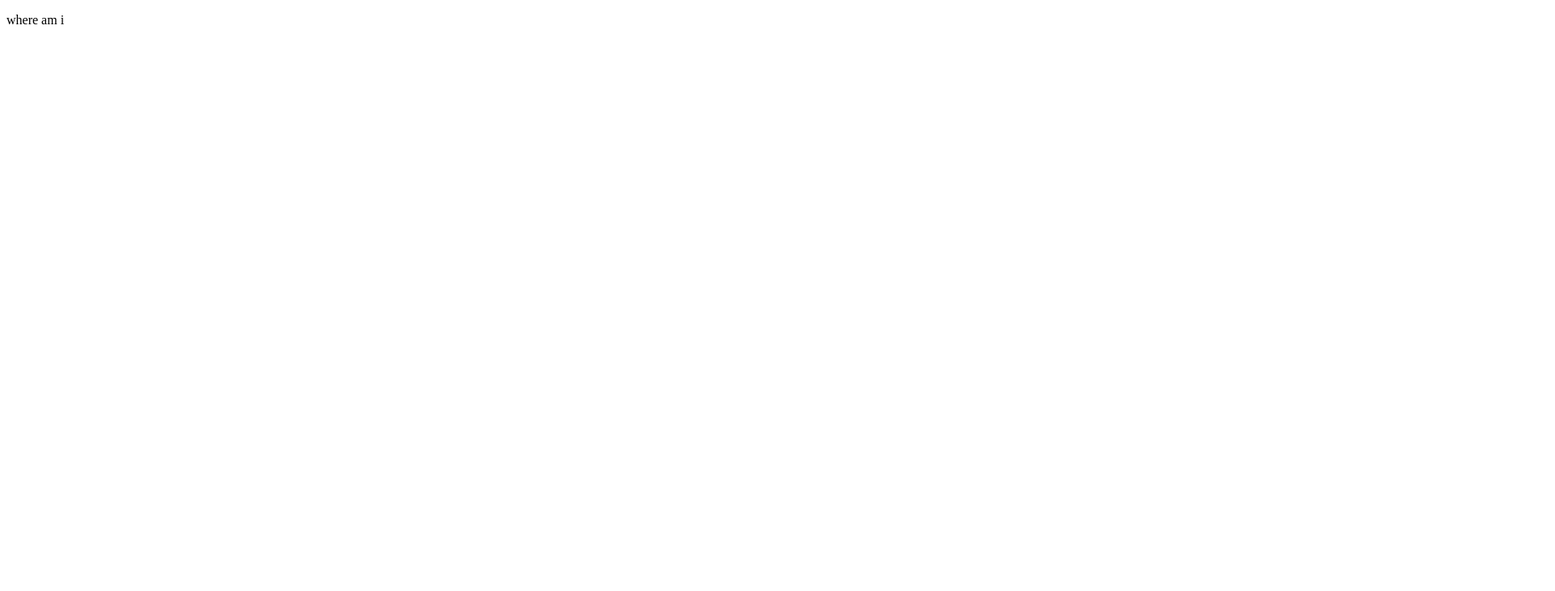
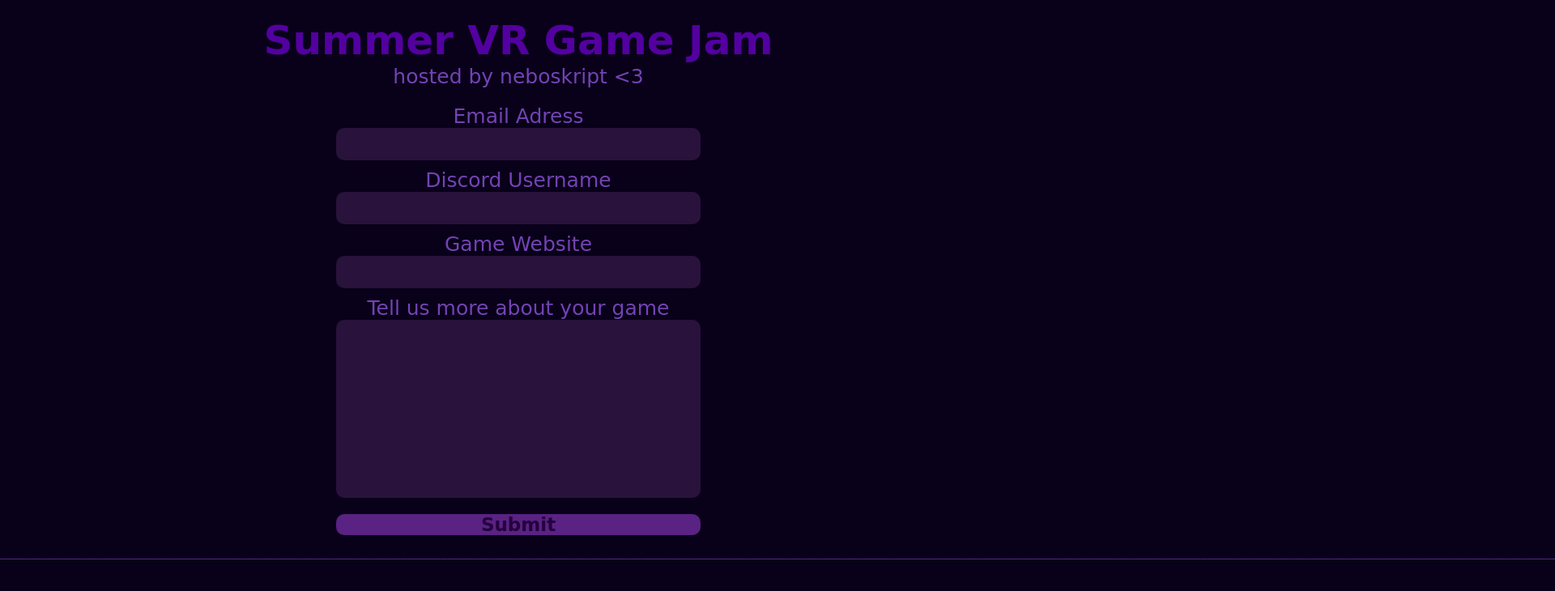
Before and after one commit to neboskriptDEV/neboskriptDEV.github.io, a plain HTML site: page index.html in a window 1280 px wide. Shown: the top 730 px of the page at 81% size, 1920 px wide, since content can reach past the window. Drawn offline with Linux system fonts and the light colour scheme; a web font is replaced by a local one.

Commit message:
made game jam website

```diff
--- a/index.html
+++ b/index.html
@@ -1,11 +1,39 @@
 <!DOCTYPE html>
 <html lang="en">
 <head>
+
+    <link rel="preconnect" href="https://fonts.googleapis.com">
+    <link rel="preconnect" href="https://fonts.gstatic.com" crossorigin>
+    <link href="https://fonts.googleapis.com/css2?family=Playwrite+GB+S:ital,wght@0,100..400;1,100..400&display=swap" rel="stylesheet">
+    <link rel="stylesheet" href="style.css">
     <meta charset="UTF-8">
     <meta name="viewport" content="width=device-width, initial-scale=1.0">
-    <title>Document</title>
+    <title>Summer Game Jam</title>
 </head>
 <body>
-    <p>where am i</p>
+    <br>
+    <br>
+    <a href="#" class="title">Summer VR Game Jam</a>
+    <p class="label">hosted by neboskript <3</p>
+    <br>
+    <br>
+    <p class="label">Email Adress</p>
+    <input class="textfield" type="email" name="membersemail" id="membersemail">
+    <br>
+    <p class="label">Discord Username</p>
+    <input class="textfield" type="text" name="membersname" id="membersname">
+    <br>
+    <p class="label">Game Website</p>
+    <input class="textfield" type="url" name="membersgamelink" id="membersgamelink">
+    <br>
+    <p class="label">Tell us more about your game</p>
+    <input class="longtextfield" type="text" name="membersgamebio" id="membersgamebio">
+    <br>
+    <br>
+    <button class="submitbutton">Submit</button>
+    <br>
+    <br>
+    <p class="splitter">____________________________________________________________________________________________________________________________________________________________________________________________________________________________________________________________________________________________________________________________________________________________________________________________________________________________________________________________________________________________________________________________________________________________________________________________________________</p>
+
 </body>
 </html>
--- /dev/null
+++ b/style.css
@@ -0,0 +1,113 @@
+@import url('https://fonts.googleapis.com/css2?family=Playwrite+GB+S:ital,wght@0,100..400;1,100..400&display=swap');
+
+*{
+    margin: 0;
+    padding: 0;
+    box-sizing: border-box;
+    text-decoration: none;
+    border: none;
+    outline: none;
+    font-family: "Playwrite GB S", cursive;
+}
+
+html{
+    font-size: 52.5%;
+}
+
+body{
+    width: 100%;
+    height: 100vh;
+    overflow-x: hidden;
+    background-color: #09001a;
+    color: rgb(115, 67, 179);
+}
+
+header{
+    margin-top: 20px;
+    position: fixed;
+    top: 0;
+    left: 0;
+    width: 100%;
+    padding: 1rem 9%;
+    background-color: transparent;
+    filter: drop-shadow(10px);
+    display: flex;
+    justify-content: space-between;
+    align-items: center;
+    z-index: 100;
+}
+
+.title{
+    transition: transform 0.3s ease;
+    font-size: 50px;
+    text-align: center;
+    display: block;
+    margin: 10px auto;
+    font-weight: 900;
+    color: rgb(83, 0, 160);
+    line-height: 40px;
+}
+
+.title:hover{
+    text-shadow: 0 0 10px #970076;
+    transform: scale(1.1);
+    color: rgb(187, 15, 255);
+}
+
+.label{
+    font-size: 25px;
+    text-align: center;
+    display: block;
+}
+
+.textfield{
+    background-color: rgb(41, 18, 59);
+    display: block;
+    margin: 0 auto;
+    width: 450px;
+    height: 40px;
+    border-radius: 10px;
+    text-align: center;
+    color: white;
+    font-size: 20px;
+}
+
+.submitbutton{
+    display: block;
+    margin: 0 auto;
+    font-size: 23px;
+    width: 450px;
+    border-radius: 10px;
+    background-color: rgb(89, 34, 131);
+    color: rgb(37, 1, 61);
+    font-weight: 700;
+    transition: transform 0.3s ease;
+
+}
+
+.submitbutton:hover{
+    transform: translateY(-3px);
+    box-shadow: 0 0 25px rgb(89, 34, 131);
+}
+
+.submitbutton:active{
+    transform: translateY(3px);
+}
+
+.longtextfield{
+    background-color: rgb(41, 18, 59);
+    display: block;
+    margin: 0 auto;
+    width: 450px;
+    height: 220px;
+    border-radius: 10px;
+    text-align: center;
+    color: white;
+    font-size: 20px;
+}
+
+.splitter{
+    display: block;
+    margin: 0 auto;
+    text-align: center;
+}
```
Also changed, not shown: portfolio/index.html (added, +11 -0 lines).
